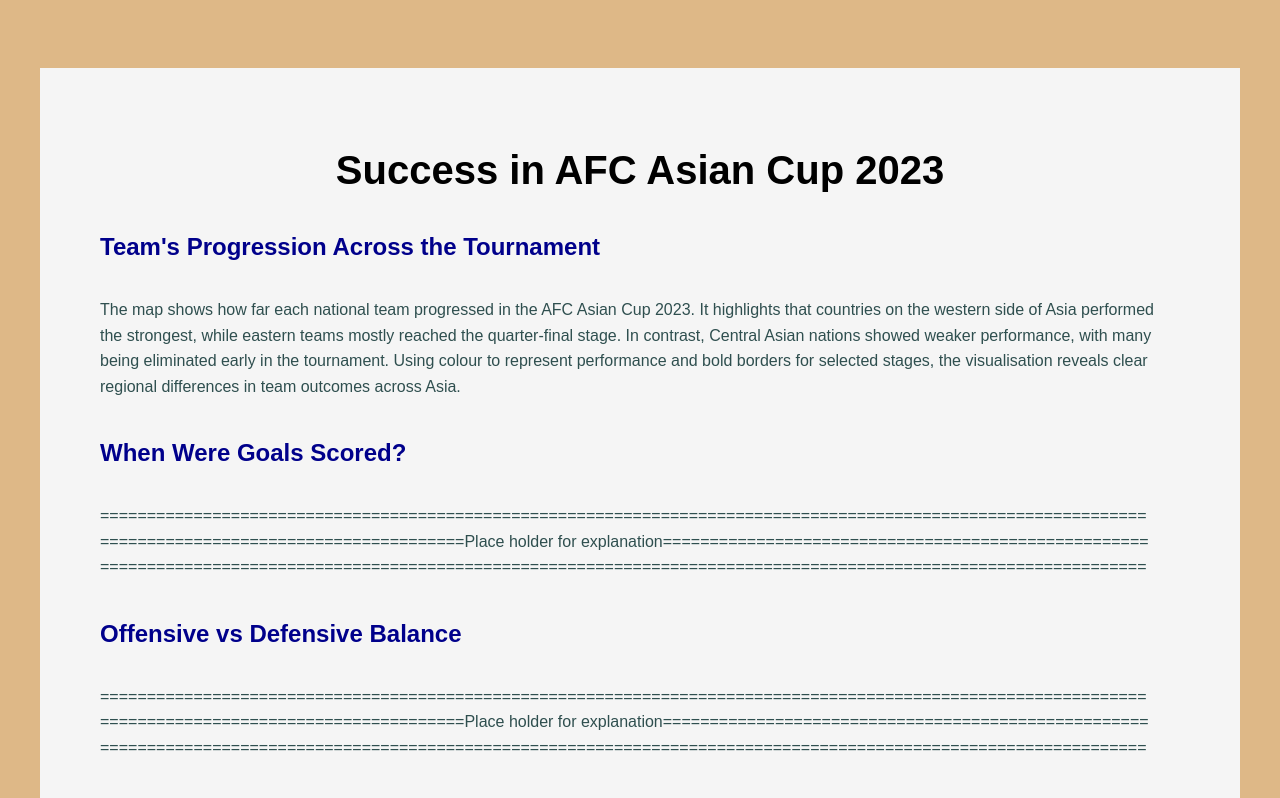
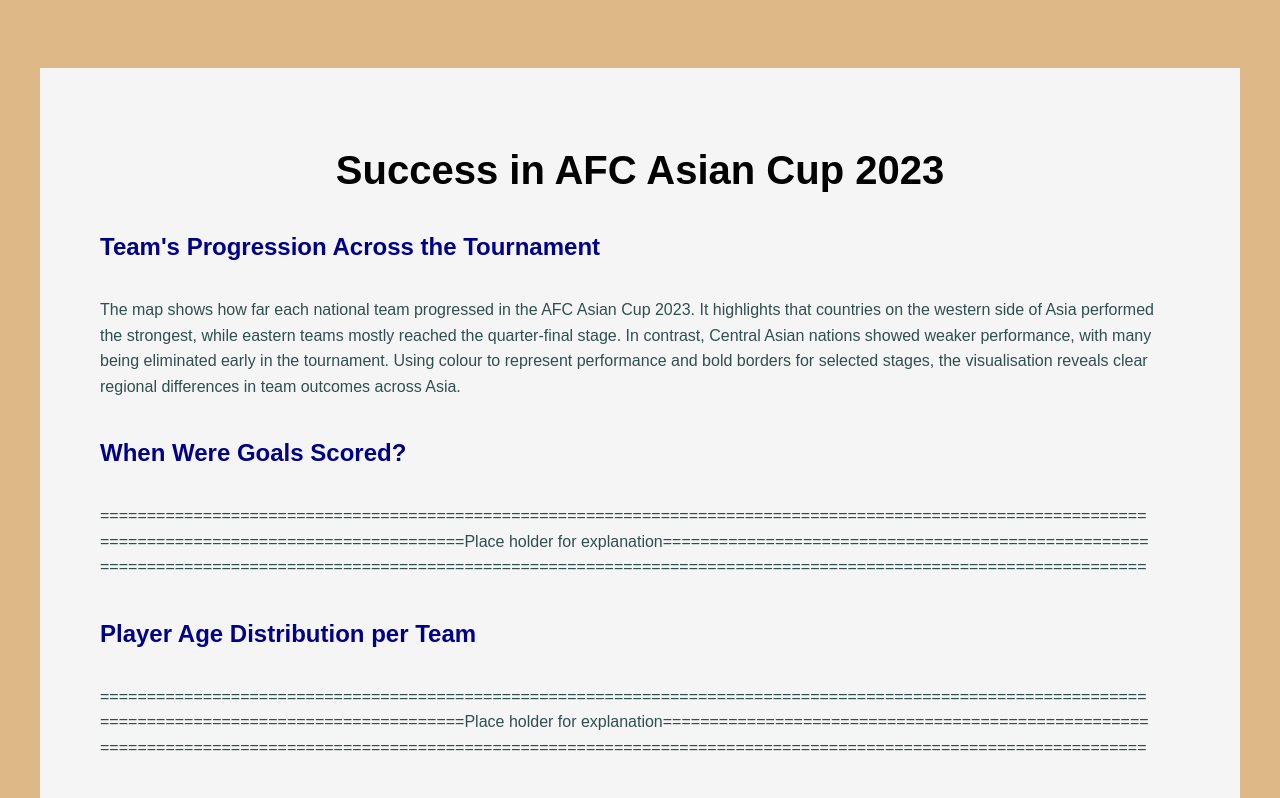
Before and after one commit to suna019/FIT3179_A2, a plain HTML site: page index.html in a window 1280 px wide. Shown: the top 798 px of the page. Drawn offline with Linux system fonts and the light colour scheme; a script that the page names is missing.

Commit message:
Update index.html

```diff
--- a/index.html
+++ b/index.html
@@ -83,15 +83,6 @@
       </p>
     </div>
 
-    <div class="section">
-      <h2>Offensive vs Defensive Balance</h2>
-      <div id="scatterplot" class="vis-container"></div>
-      <p>
-        ================================================================================================================
-        =======================================Place holder for explanation====================================================
-        ================================================================================================================
-      </p>
-    </div>
 
     <div class="section">
       <h2>Player Age Distribution per Team</h2>
```
